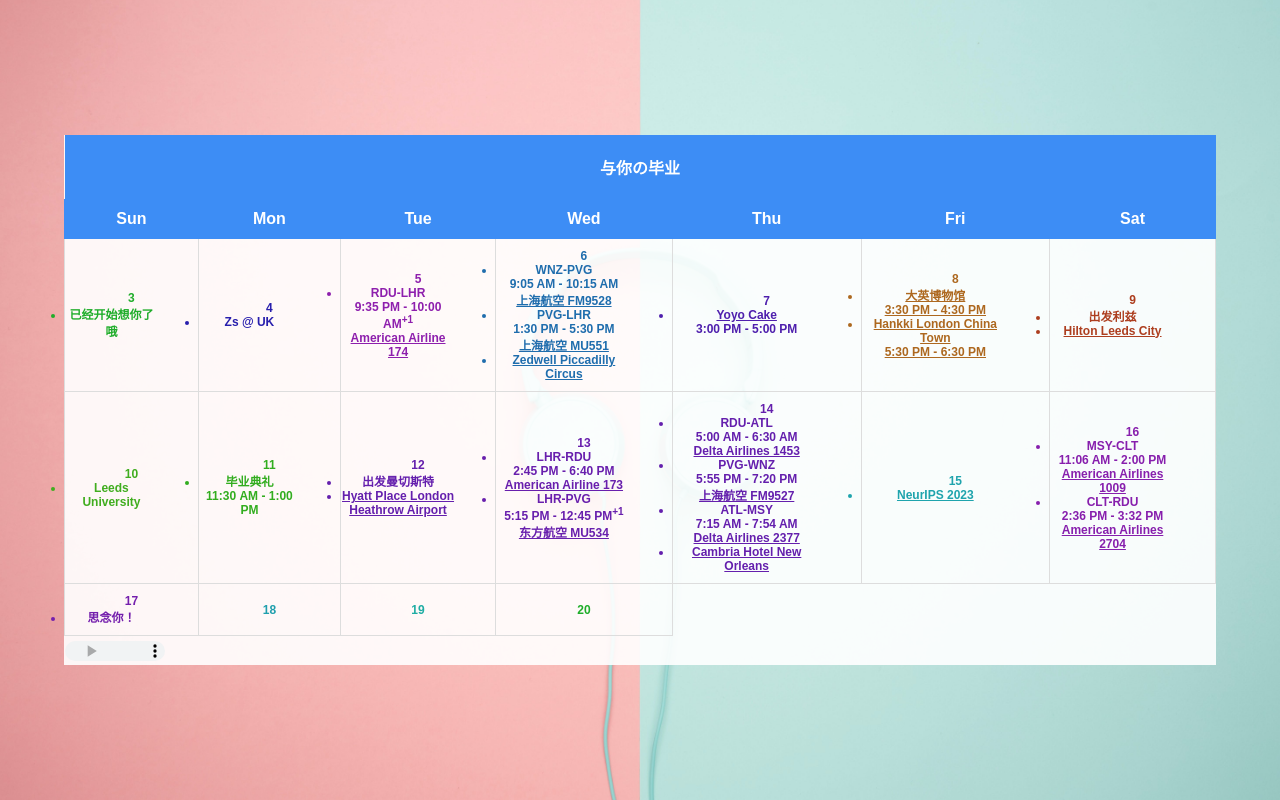
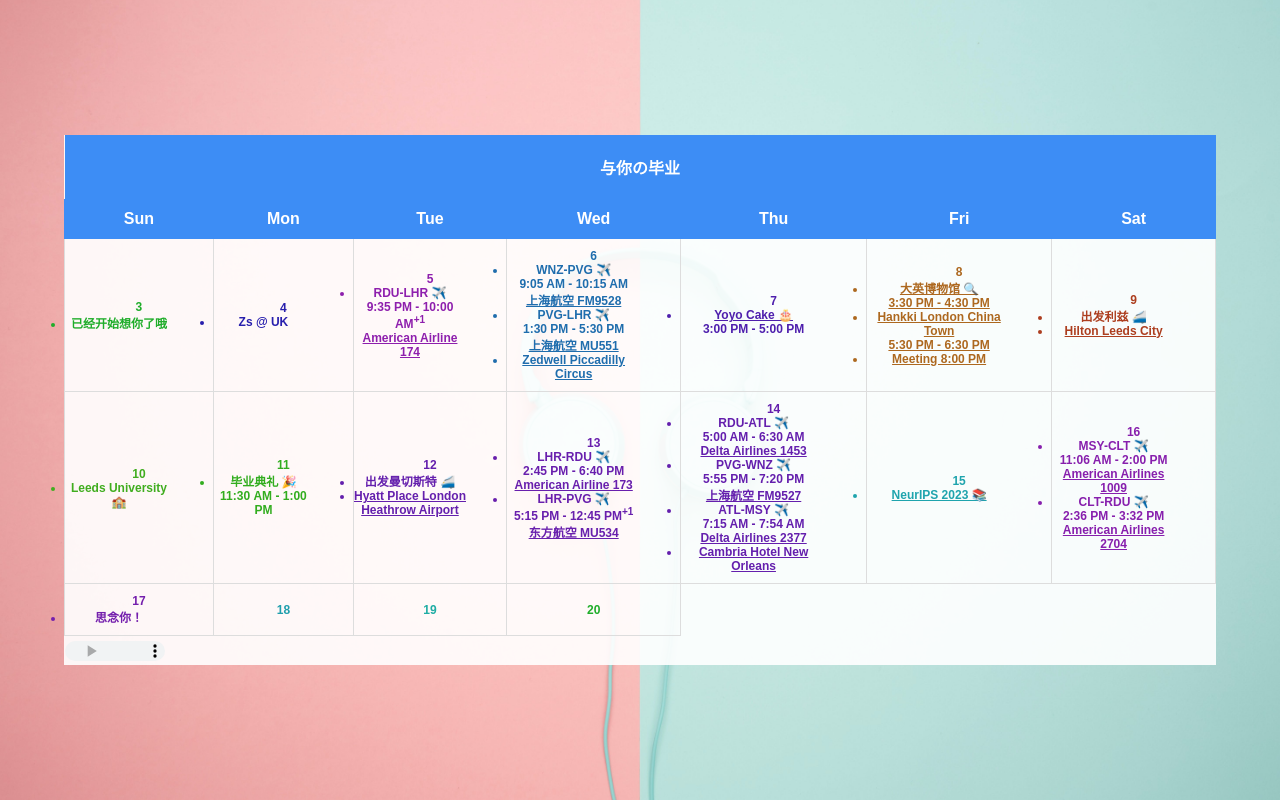
Before and after one commit to Zs4Ever/Zs4Ever.github.io, a plain HTML site: page city/UK_Dec_2023/index.html in a window 1280 px wide. Drawn offline with Linux system fonts and the light colour scheme; files that its build step writes are made by us from their sources.

Commit message:
Update index.html

```diff
--- a/city/UK_Dec_2023/index.html
+++ b/city/UK_Dec_2023/index.html
@@ -3,9 +3,8 @@
 <head>
   <meta name="viewport" content="width=device-width, initial-scale=1">
   <meta charset="UTF-8">
-  <title>UK 2023</title>
+  <title>宝宝毕业了哦</title>
   <link rel="stylesheet" href="styles.css">
-  <title>宝宝，一起旅行吧</title>
   <link rel="icon" href="candy.ico" type="image/x-icon">
   <link rel="shortcut icon" href="candy.ico" type="image/x-icon">
   <style>
@@ -153,18 +152,18 @@
     const tasks = {
       "2023-12-03": ["已经开始想你了哦"],
       "2023-12-04": ["Zs @ UK"],
-      "2023-12-05": ["RDU-LHR<br>9:35 PM - 10:00 AM<sup>+1</sup><br><a href=\"RDU-LHR.png\">American Airline 174</a>"],
-      "2023-12-06": ["WNZ-PVG<br>9:05 AM - 10:15 AM<br><a href=\"WNZ-LHR.png\">上海航空 FM9528</a>", "PVG-LHR<br>1:30 PM - 5:30 PM<br><a href=\"WNZ-LHR.png\">上海航空 MU551</a>","<a href=\"https://maps.app.goo.gl/9cGYyimBThYfc2J89\">Zedwell Piccadilly Circus</a>"],
-      "2023-12-07": ["<a href=\"Cake_2023.jpg\">Yoyo Cake</a><br>3:00 PM - 5:00 PM"],
-      "2023-12-08": ["<a href=\"UK_Museum.pdf\">大英博物馆<br>3:30 PM - 4:30 PM</a>", "<a href=\"https://maps.app.goo.gl/yJZcsXaAqB1DwTnc8\">Hankki London China Town<br>5:30 PM - 6:30 PM</a>"],
-      "2023-12-09": ["出发利兹", "<a href=\"https://maps.app.goo.gl/UP5CAw4vRbARFeSK7\">Hilton Leeds City</a>"],
-      "2023-12-10": ["Leeds University"],
-      "2023-12-11": ["毕业典礼<br>11:30 AM - 1:00 PM"],
-      "2023-12-12": ["出发曼切斯特", "<a href=\"https://maps.app.goo.gl/eywvmibkuxy87GeZ6\">Hyatt Place London<br>Heathrow Airport</a>"],
-      "2023-12-13": ["LHR-RDU<br>2:45 PM - 6:40 PM<br><a href=\"LHR-RDU.png\">American Airline 173</a>", "LHR-PVG<br>5:15 PM - 12:45 PM<sup>+1</sup><br><a href=\"LHR-WNZ.png\">东方航空 MU534</a>"],
-      "2023-12-14": ["RDU-ATL<br>5:00 AM - 6:30 AM<br><a href=\"RDU-MSY.png\">Delta Airlines 1453</a>", "PVG-WNZ<br>5:55 PM - 7:20 PM<br><a href=\"LHR-WNZ.png\">上海航空 FM9527</a>", "ATL-MSY<br>7:15 AM - 7:54 AM<br><a href=\"RDU-MSY.png\">Delta Airlines 2377</a>", "<a href=\"https://maps.app.goo.gl/JUToo9SBJ5ijeuYu8\">Cambria Hotel New Orleans</a>"],
-      "2023-12-15": ["<a href=\"https://nips.cc/\">NeurIPS 2023</a>"],
-      "2023-12-16": ["MSY-CLT<br>11:06 AM - 2:00 PM<br><a href=\"MSY-RDU.png\">American Airlines 1009</a>", "CLT-RDU<br>2:36 PM - 3:32 PM<br><a href=\"MSY-RDU.png\">American Airlines 2704</a>"],
+      "2023-12-05": ["RDU-LHR ✈️<br>9:35 PM - 10:00 AM<sup>+1</sup><br><a href=\"RDU-LHR.png\">American Airline 174</a>"],
+      "2023-12-06": ["WNZ-PVG ✈️<br>9:05 AM - 10:15 AM<br><a href=\"WNZ-LHR.png\">上海航空 FM9528</a>", "PVG-LHR ✈️<br>1:30 PM - 5:30 PM<br><a href=\"WNZ-LHR.png\">上海航空 MU551</a>","<a href=\"https://maps.app.goo.gl/9cGYyimBThYfc2J89\">Zedwell Piccadilly Circus</a>"],
+      "2023-12-07": ["<a href=\"Cake_2023.jpg\">Yoyo Cake 🎂</a><br>3:00 PM - 5:00 PM"],
+      "2023-12-08": ["<a href=\"UK_Museum.pdf\">大英博物馆 🔍<br>3:30 PM - 4:30 PM</a>", "<a href=\"https://maps.app.goo.gl/yJZcsXaAqB1DwTnc8\">Hankki London China Town<br>5:30 PM - 6:30 PM</a>", "<a href=\"https://duke.zoom.us/j/4655306659?omn=95743440091\">Meeting 8:00 PM</a>"],
+      "2023-12-09": ["出发利兹 🚄", "<a href=\"https://maps.app.goo.gl/UP5CAw4vRbARFeSK7\">Hilton Leeds City</a>"],
+      "2023-12-10": ["Leeds University 🏫"],
+      "2023-12-11": ["毕业典礼 🎉<br>11:30 AM - 1:00 PM"],
+      "2023-12-12": ["出发曼切斯特 🚄", "<a href=\"https://maps.app.goo.gl/eywvmibkuxy87GeZ6\">Hyatt Place London<br>Heathrow Airport</a>"],
+      "2023-12-13": ["LHR-RDU ✈️<br>2:45 PM - 6:40 PM<br><a href=\"LHR-RDU.png\">American Airline 173</a>", "LHR-PVG ✈️<br>5:15 PM - 12:45 PM<sup>+1</sup><br><a href=\"LHR-WNZ.png\">东方航空 MU534</a>"],
+      "2023-12-14": ["RDU-ATL ✈️<br>5:00 AM - 6:30 AM<br><a href=\"RDU-MSY.png\">Delta Airlines 1453</a>", "PVG-WNZ ✈️<br>5:55 PM - 7:20 PM<br><a href=\"LHR-WNZ.png\">上海航空 FM9527</a>", "ATL-MSY ✈️<br>7:15 AM - 7:54 AM<br><a href=\"RDU-MSY.png\">Delta Airlines 2377</a>", "<a href=\"https://maps.app.goo.gl/JUToo9SBJ5ijeuYu8\">Cambria Hotel New Orleans</a>"],
+      "2023-12-15": ["<a href=\"https://nips.cc/\">NeurIPS 2023 📚</a>"],
+      "2023-12-16": ["MSY-CLT ✈️<br>11:06 AM - 2:00 PM<br><a href=\"MSY-RDU.png\">American Airlines 1009</a>", "CLT-RDU ✈️<br>2:36 PM - 3:32 PM<br><a href=\"MSY-RDU.png\">American Airlines 2704</a>"],
       "2023-12-17": ["思念你！"],
     };
 
```
